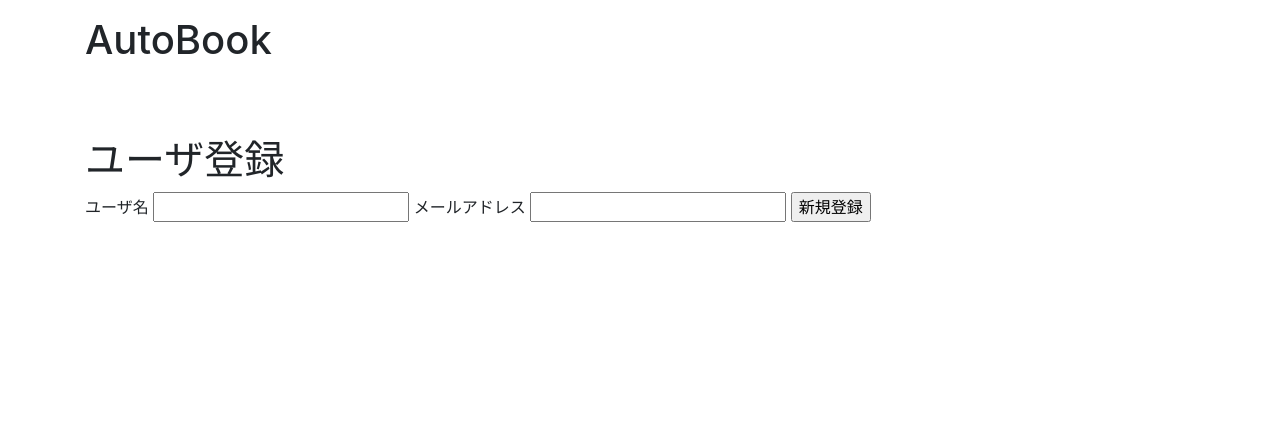
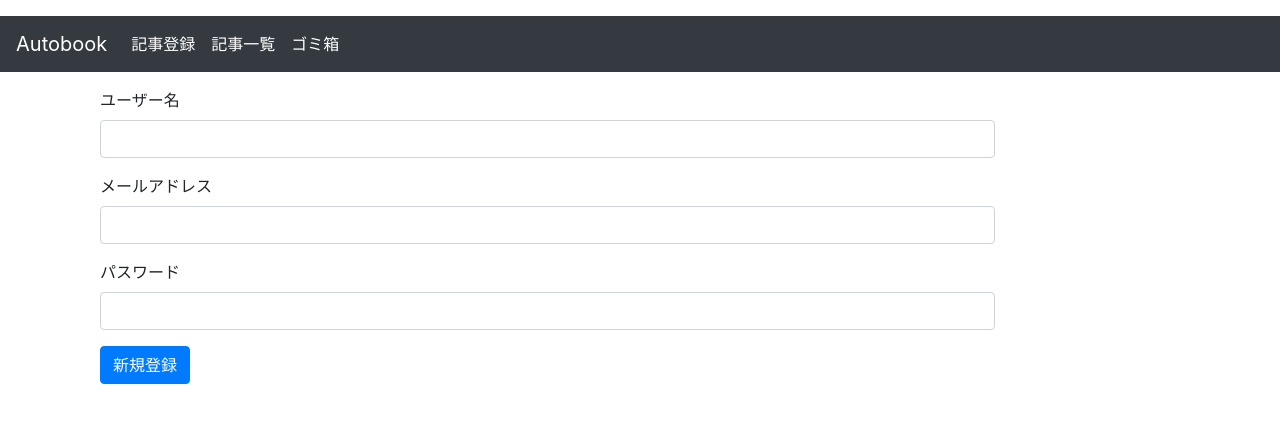
Before and after one commit to YutoMoriyasu/auto-book, a Flask app: page /signup in a window 1280 px wide. Shown: the top 423 px of the page. Run offline with Flask 2, Linux system fonts and the light colour scheme; some libraries are stand-ins or nearby versions.

Commit message:
各ページのCSS作成・統一

```diff
--- a/app/templates/signup.html
+++ b/app/templates/signup.html
@@ -8,23 +8,58 @@
   <link rel="stylesheet" href="https://stackpath.bootstrapcdn.com/bootstrap/4.5.0/css/bootstrap.min.css" integrity="sha384-9aIt2nRpC12Uk9gS9baDl411NQApFmC26EwAOH8WgZl5MYYxFfc+NcPb1dKGj7Sk" crossorigin="anonymous">
 </head>
 <body>
-  <header class="py-3">
-    <div class="container">
-      <h1>AutoBook</h1>
+  <nav class="navbar navbar-expand-sm navbar-dark bg-dark mt-3 mb-3">
+    <a class="navbar-brand" href="#">Autobook</a>
+    <div class="collapse navbar-collapse" id="navbarNavAltMarkup">
+      <ul class="navbar-nav">
+        <li class="nav-item active">
+          <a class="nav-link active" href="#">記事登録</a>
+        </li>
+        <li class="nav-item">
+          <a class="nav-link active" href="#">記事一覧</a>
+        </li>
+        <li class="nav-item">
+          <a class="nav-link active" href="#">ゴミ箱</a>
+        </li>
+      </ul>
     </div>
-  </header>
-  <main>
-    <div class="container py-5">
-      <h1>ユーザ登録</h1>
-      <form method="POST">
-        <label for="">ユーザ名</label>
-        <input type="text" name="username">
-        <label for="">メールアドレス</label>
-        <input type="email" name="email">
-        <input type="submit" value="新規登録">
-      </form>
-    </div>
-  </main>
+  </nav>
+    <main>
+      <div class="container">
+        <div class="panel panel-default">
+          <div class="panel-body">
+            <form class="form-horizontal" method='POST'>
+              <div class="form-group">
+                <label class="col-sm-2 control-label">ユーザー名</label>
+                <div class="col-sm-10">
+                  <input class="form-control" type="text" name="username">
+                </div>
+              </div>
+
+              <div class="form-group">
+                <label class="col-sm-2 control-label">メールアドレス</label>
+                <div class="col-sm-10">
+                  <input class="form-control" type="email" name="email">
+                </div>
+              </div>
+
+              <div class="form-group">
+                <label class="col-sm-2 control-label">パスワード</label>
+                <div class="col-sm-10">
+                  <input class="form-control" type="password" name="password">
+                </div>
+              </div>
+
+              <div class="form-group">
+                <div class="col-sm-offset-2 col-sm-10">
+                  <button class="btn btn-primary" type="submit">新規登録</button>
+                </div>
+              </div>
+            </form>
+          </div>
+        </div>
+      </div>
+    </main>
   <script src="https://code.jquery.com/jquery-3.5.1.min.js" integrity="sha384-DfXdz2htPH0lsSSs5nCTpuj/zy4C+OGpamoFVy38MVBnE+IbbVYUew+OrCXaRkfj" crossorigin="anonymous"></script>
   <script src="https://cdn.jsdelivr.net/npm/popper.js@1.16.0/dist/umd/popper.min.js" integrity="sha384-Q6E9RHvbIyZFJoft+2mJbHaEWldlvI9IOYy5n3zV9zzTtmI3UksdQRVvoxMfooAo" crossorigin="anonymous"></script>
   <script src="https://stackpath.bootstrapcdn.com/bootstrap/4.5.0/js/bootstrap.min.js" integrity="sha384-OgVRvuATP1z7JjHLkuOU7Xw704+h835Lr+6QL9UvYjZE3Ipu6Tp75j7Bh/kR0JKI" crossorigin="anonymous"></script>
```
Also changed, not shown: app/templates/all.html (+19 -36 lines), app/templates/index.html (+16 -5 lines), app/templates/login.html (+43 -13 lines), app/templates/register.html (+49 -15 lines), user.db (added).
